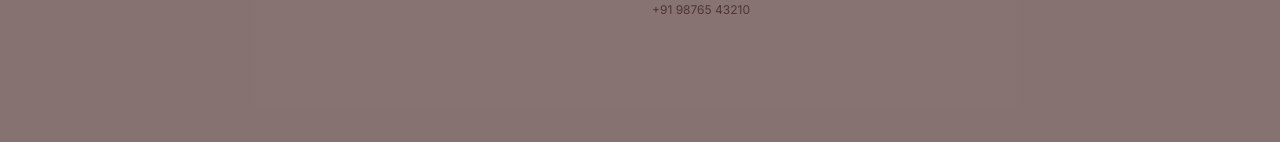
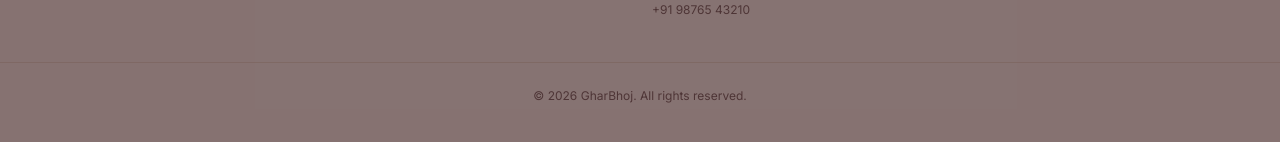
Before and after one commit to jahnavipandey23/GharBhoj, a React (Vite) app in the folder frontend/: page /login in a window 1280 px wide. Shown: the part 654-796 px from the top of the page. Built offline with nearby package versions, Linux system fonts and the light colour scheme; no server answers.

Commit message:
Add copyright notice to footer component

```diff
--- a/frontend/src/components/Footer.jsx
+++ b/frontend/src/components/Footer.jsx
@@ -17,6 +17,11 @@ export default function Footer() {
           </p>
         </div>
       </div>
-    </footer>
+      <div style={{ textAlign: 'center', padding: '12px', borderTop: '1px solid var(--ln)' }}>
+        <p className="note">
+          © {new Date().getFullYear()} GharBhoj. All rights reserved.
+        </p>
+      </div>
+       </footer>
   );
 }
```
